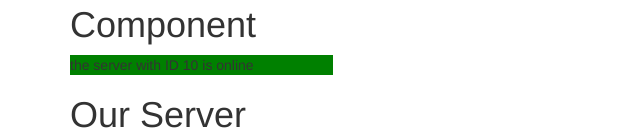
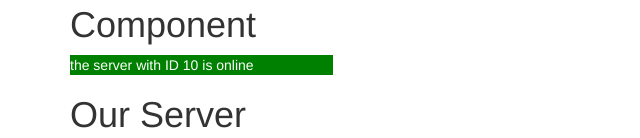
Before and after one commit to Marwan-G/tryAngular2, an Angular app: page / in a window 1280 px wide. Shown: the part 357-495 px from the top of the page, without its empty margins (0-640 px from the left). Built offline with nearby package versions, Linux system fonts and the light colour scheme.

Commit message:
output list using ngFor

```diff
--- a/package.json
+++ b/package.json
@@ -33,6 +33,7 @@
     "@types/jasmine": "~2.5.53",
     "@types/jasminewd2": "~2.0.2",
     "@types/node": "~6.0.60",
+    "angular-ide": "^0.9.30",
     "codelyzer": "~3.0.1",
     "jasmine-core": "~2.6.2",
     "jasmine-spec-reporter": "~4.1.0",
--- a/src/app/server/server.component.html
+++ b/src/app/server/server.component.html
@@ -1,4 +1,5 @@
 <h1> Our Server Component </h1>
-<p [ngStyle]="{backgroundColor: getColor()} ">
+<p [ngStyle]="{backgroundColor: getColor()} "
+[ngClass]="{online: ServerState==='online'}">
   the server with ID {{ServerId}} is  {{getServerState()}}
 </p>
--- a/src/app/server/server.component.ts
+++ b/src/app/server/server.component.ts
@@ -1,7 +1,11 @@
 import { Component } from '@angular/core';
 @Component({
-  selector:"app-server",
-  templateUrl:"./server.component.html"
+  selector: "app-server",
+  templateUrl: "./server.component.html",
+  styles:[`
+    .online{
+      color:white;
+    }`]
 })
 export class ServerComponent{
     ServerId: number =10;
--- a/src/app/servers/servers.component.html
+++ b/src/app/servers/servers.component.html
@@ -15,5 +15,6 @@
   </button>
 <p [innerText]="allowNewServer" ></p>
 <P>{{serverCreationStatus}}</P>
-<app-server></app-server>
-<app-server></app-server>
+<app-server *ngFor="let item of servers"> <p>
+{{item.servers}}
+</p></app-server>
--- a/src/app/servers/servers.component.ts
+++ b/src/app/servers/servers.component.ts
@@ -11,6 +11,7 @@ export class ServersComponent implements OnInit {
     serverCreationStatus = "no server created yet";
     ServerName: string ="Marwan";
     serverCreated: boolean = false;
+    servers = ["server1", "server2"];
 
   constructor() {
      setTimeout(()=>{
@@ -27,6 +28,7 @@ export class ServersComponent implements OnInit {
   }
   onCreateServer(){
     this.serverCreated = true;
+    this.servers.push(this.ServerName);
     this.serverCreationStatus=" Server was created " + this.ServerName ;
   }
 }
```
Also changed, not shown: 1 other file (tests, documents, lock files or other folders).
